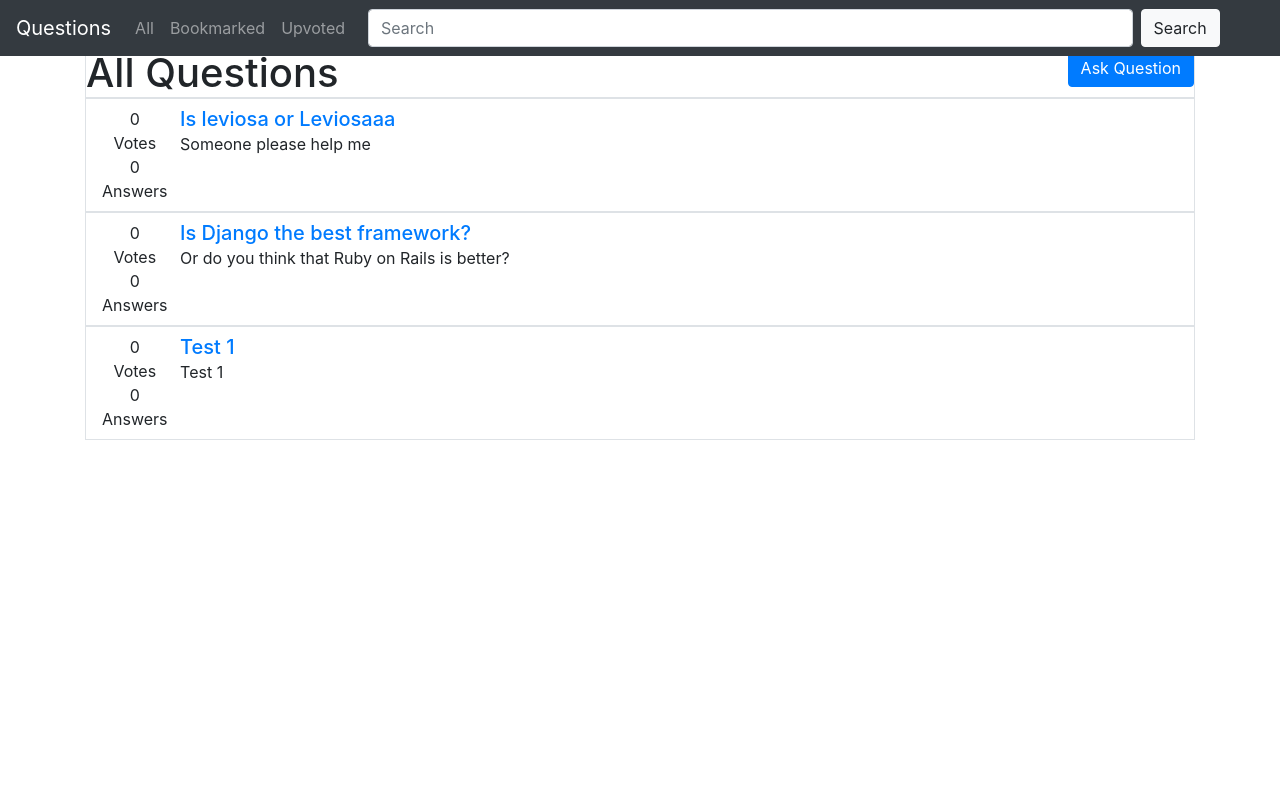
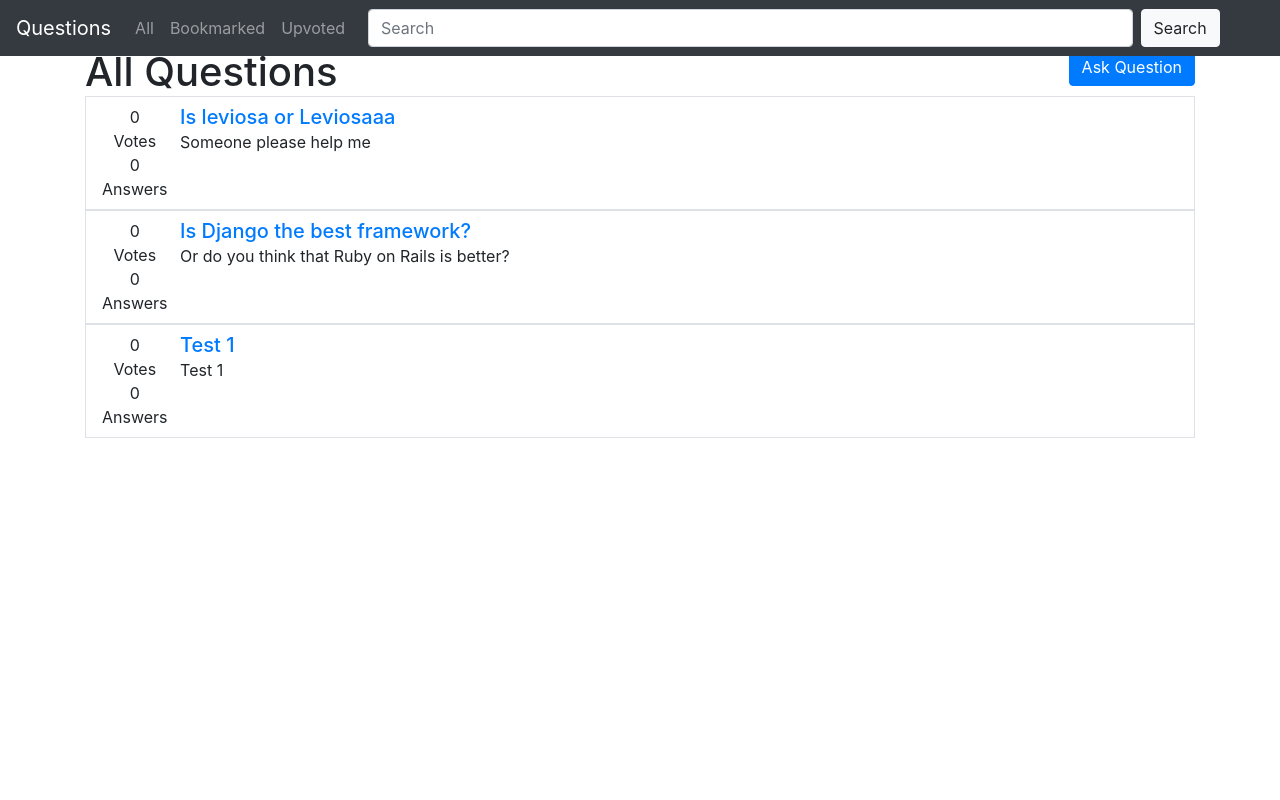
Before and after one commit to jmcuevas/quickstartguides-dev, a Django app: page /questions/all in a window 1280 px wide. Run offline with Django 3.2, Linux system fonts and the light colour scheme; data comes from the database, SQL or seed files in the repository; some libraries are stand-ins or nearby versions.

Commit message:
Remove border from H1 HEading

```diff
--- a/questions/templates/questions/list.html
+++ b/questions/templates/questions/list.html
@@ -2,7 +2,7 @@
 
 {% block body %}
 
-<div class="border">
+<div class="">
     <h1 class="d-inline align-top">All Questions</h1>
     <a href="{% url 'question_new' %}" class="btn btn-primary float-right align-bottom">Ask Question</a>
 </div>
```
